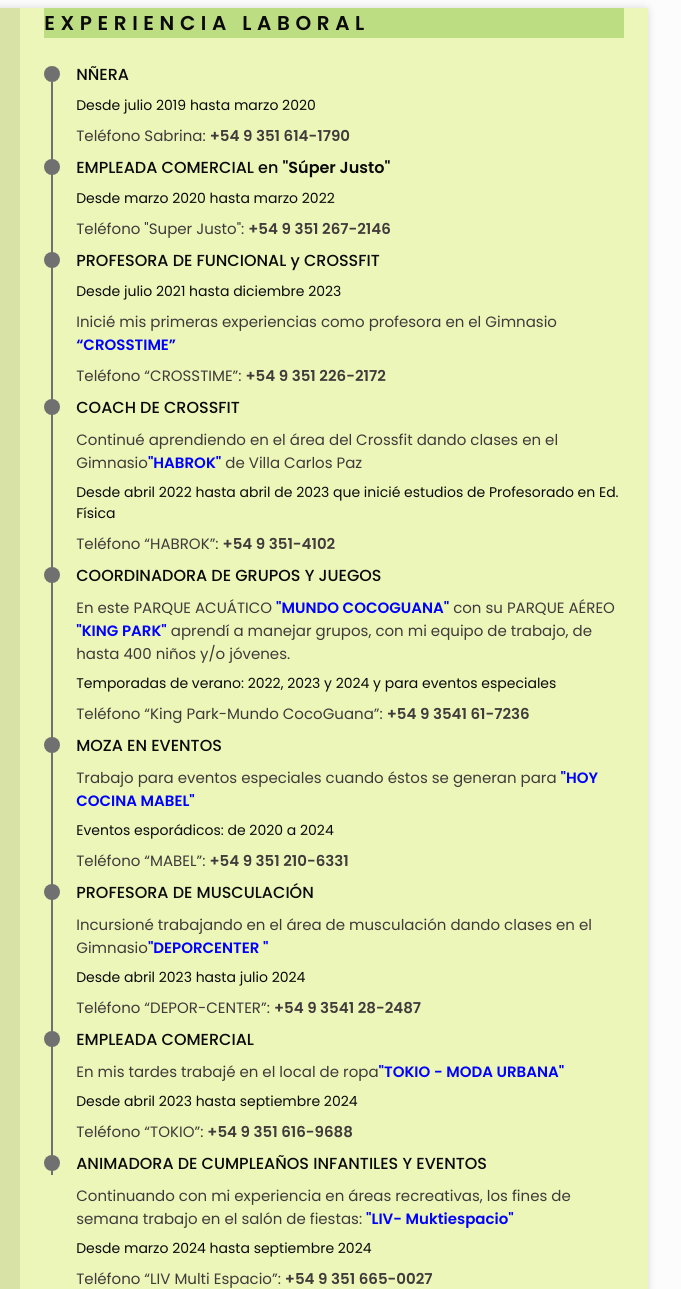
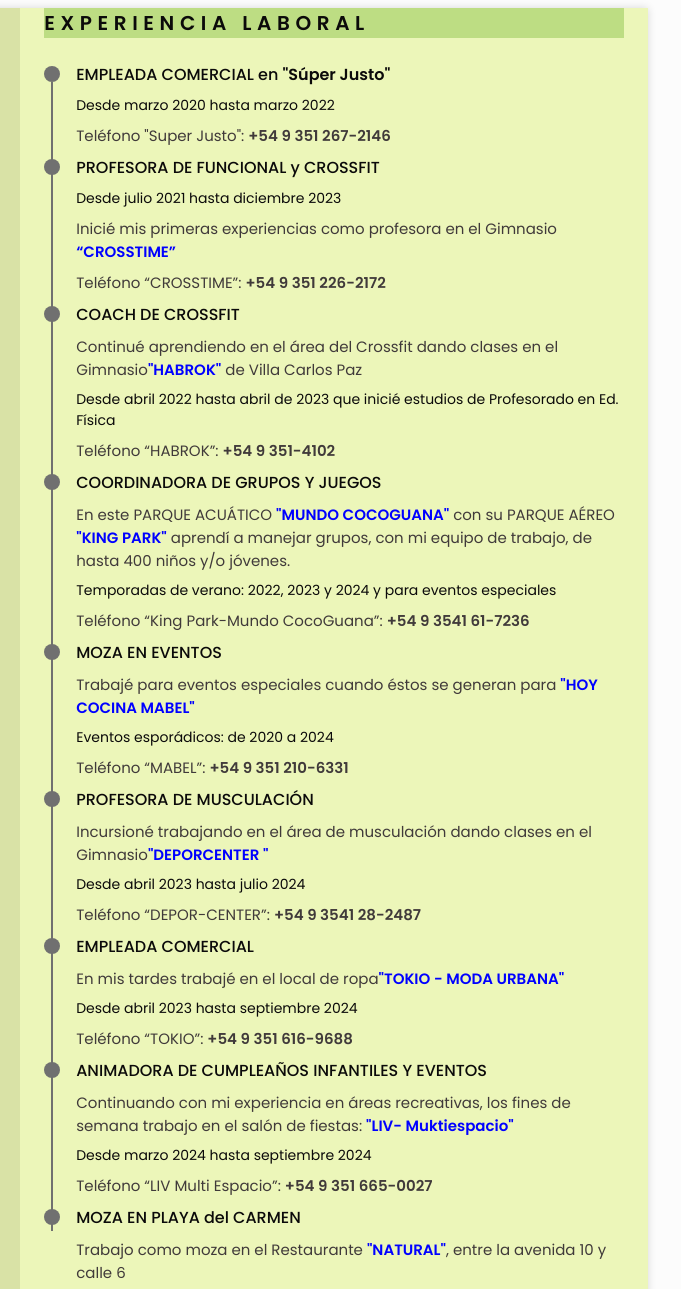
Before and after one commit to Vale-78/CurriculumReducidoMagyNu-ez, a plain HTML site: page index.html in a window 1280 px wide. Shown: the part 40-1329 px from the top of the page, 476-1157 px from the left. Drawn offline with nearby package versions, Linux system fonts and the light colour scheme.

Commit message:
Añadí nuevo trabajo en Playa

```diff
--- a/index.html
+++ b/index.html
@@ -227,19 +227,8 @@
             <section class="experience section" id="experience">
                 <h2 class="section-title">Experiencia laboral</h2>
                 <div class="experience_container bd-grid">
-                    <div class="experience_content">
-                        <div class="experience_time">
-                            <span class="experience_rounder"></span>
-                            <span class="experience_line"></span>
-                        </div>
-                        <div class="experience_data bd-grid">
-                            <h3 class="experience_title">NÑERA</h3>
-                            <span class="experience_company">Desde julio 2019 hasta marzo 2020  </span>
-                            <p class="experience_description">
-                                Teléfono Sabrina: <b>+54 9 351 614-1790</b></a>
-                            </p>
-                        </div>
-                    </div>
+
+
 
                     <div class="experience_content">
                         <div class="experience_time">
@@ -316,7 +305,7 @@
                         <div class="experience_data bd-grid">
                             <h3 class="experience_title">MOZA EN EVENTOS </h3>
                             <p class="experience_description">
-                                Trabajo para eventos especiales cuando éstos se generan para  <a href="https://www.instagram.com/hoycocinamabel?igsh=MTB4aHp6ZHpjdm9kaQ==" target="_blank"><b>"HOY COCINA MABEL"</b></a>
+                                Trabajé para eventos especiales cuando éstos se generan para  <a href="https://www.instagram.com/hoycocinamabel?igsh=MTB4aHp6ZHpjdm9kaQ==" target="_blank"><b>"HOY COCINA MABEL"</b></a>
                             </p>
                             <span class="experience_company"> Eventos esporádicos: de 2020 a 2024</span>
                             <p class="experience_description">
@@ -363,6 +352,7 @@
                     <div class="experience_content">
                         <div class="experience_time">
                             <span class="experience_rounder"></span>
+                            <span class="experience_line"></span>
                         </div>
                         <div class="experience_data bd-grid">
                             <h3 class="experience_title">ANIMADORA DE CUMPLEAÑOS INFANTILES Y EVENTOS </h3>
@@ -375,6 +365,23 @@
                             </p>
                         </div>
                     </div>
+
+                    <div class="experience_content">
+                        <div class="experience_time">
+                            <span class="experience_rounder"></span>
+                        </div>
+                        <div class="experience_data bd-grid">
+                            <h3 class="experience_title">MOZA EN PLAYA del CARMEN </h3>
+                            <p class="experience_description">
+                                Trabajo como moza en el Restaurante <a href="https://www.instagram.com/hoycocinamabel?igsh=MTB4aHp6ZHpjdm9kaQ==" target="_blank"><b>"NATURAL"</b></a>, entre la avenida 10 y calle 6
+                            </p>
+                            <span class="experience_company"> Desde septiembre hasta la actualidad 2024</span>
+                            <!-- <p class="experience_description">
+                                Teléfono “MABEL”: <b>+54 9 351 210-6331</b></a>
+                            </p> -->
+                        </div>
+                    </div>
+
                  </div>
             </section>
                     <!-- CANTANTE -->
```
Also changed, not shown: 1 other file.
